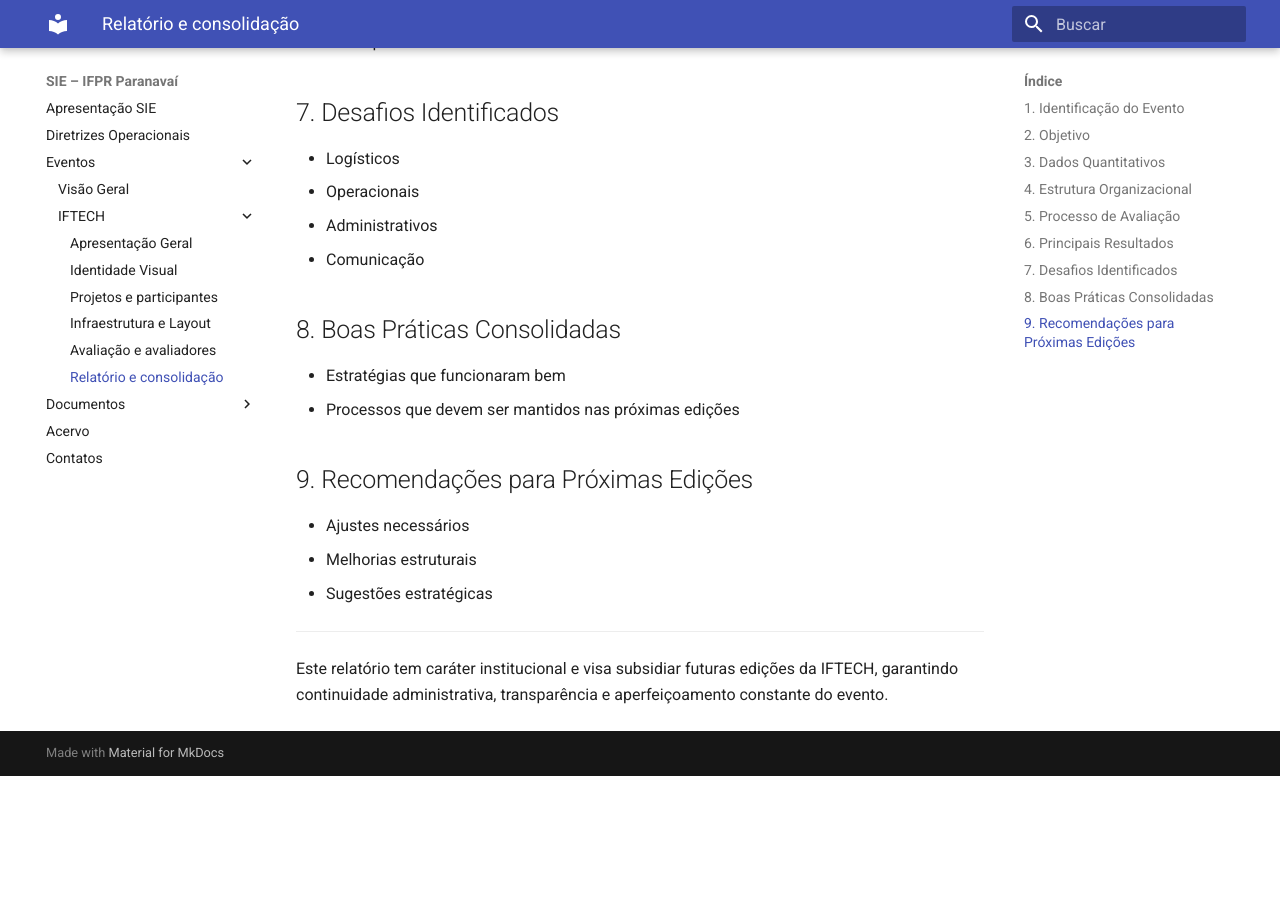
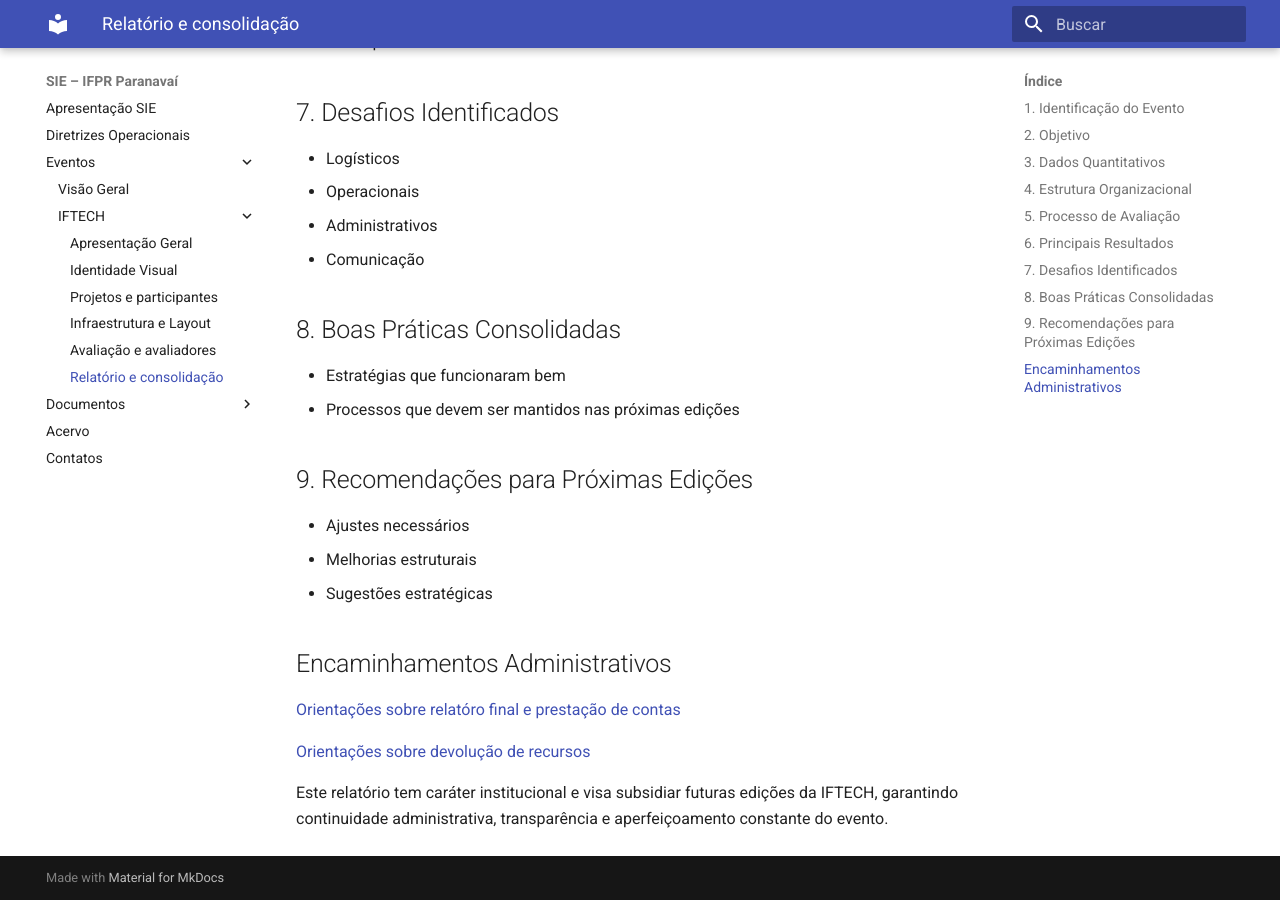
Before and after one commit to ifpr-sie-paranavai/dossie, an MkDocs documentation site: the page built from docs/eventos/iftech/relatorio.md, in a window 1280 px wide and 900 px high, scrolled down 1205 px. Built offline with MkDocs 1.6.1 and Material for MkDocs 9.7.7, drawn with Linux system fonts in a browser that asks for light colours; before the commit the page ends 1981 px from its top, so only the background shows below that.

Commit message:
Update relatorio.md

```diff
--- a/docs/eventos/iftech/relatorio.md
+++ b/docs/eventos/iftech/relatorio.md
@@ -53,6 +53,10 @@ Breve descrição do formato adotado, critérios utilizados e metodologia aplica
 - Melhorias estruturais
 - Sugestões estratégicas
 
----
+## Encaminhamentos Administrativos
+
+[Orientações sobre relatóro final e prestação de contas](../../arquivos/Relatorio - Orientações sobre Relatório Final e Prestação de Contas da IFTECH 2025.pdf)
+
+[Orientações sobre devolução de recursos](../../arquivos/Relatorio - Devolução de valores não utilizados – Projetos IFTECH 2025 (Modalidade CIEC).pdf)
 
 Este relatório tem caráter institucional e visa subsidiar futuras edições da IFTECH, garantindo continuidade administrativa, transparência e aperfeiçoamento constante do evento.
```
